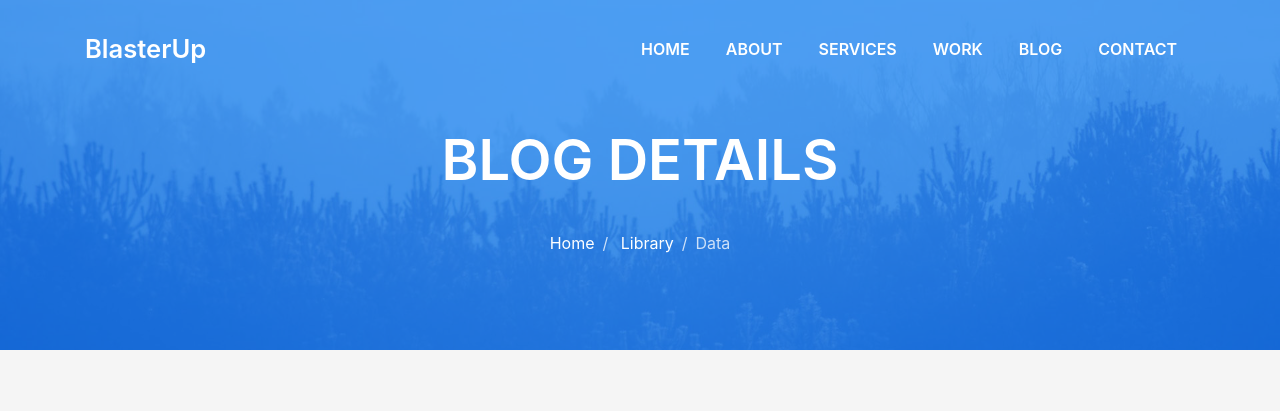
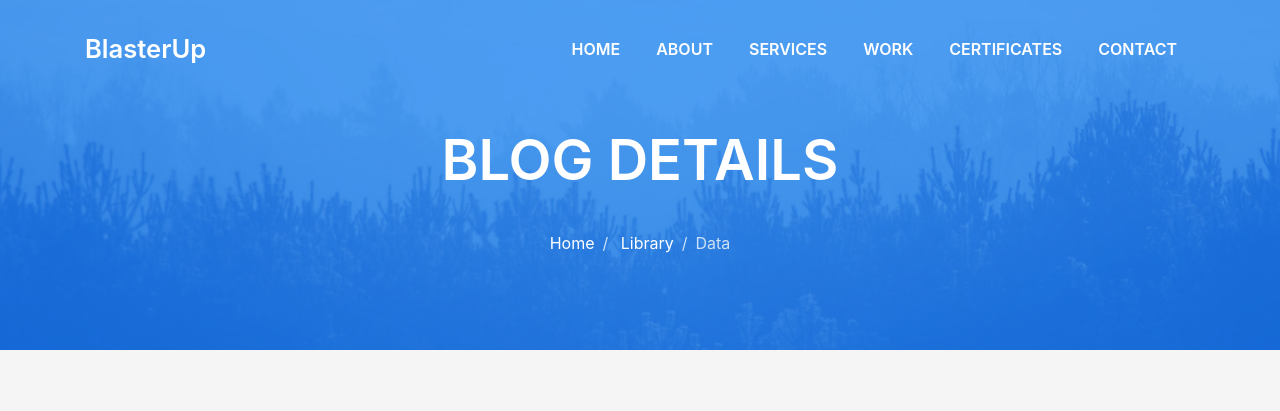
Before and after one commit to nandakumar2005/My-Portfolio-Site, a plain HTML site: page blog-single.html in a window 1280 px wide. Shown: the top 411 px of the page. Drawn offline with Linux system fonts and the light colour scheme; files whose address does not match are found by name.

Commit message:
Update blog-single.html

```diff
--- a/blog-single.html
+++ b/blog-single.html
@@ -58,7 +58,7 @@
             <a class="nav-link js-scroll" href="#">Work</a>
           </li>
           <li class="nav-item">
-            <a class="nav-link js-scroll" href="#">Blog</a>
+            <a class="nav-link js-scroll" href="#">Certificates</a>
           </li>
           <li class="nav-item">
             <a class="nav-link js-scroll" href="#">Contact</a>
```
